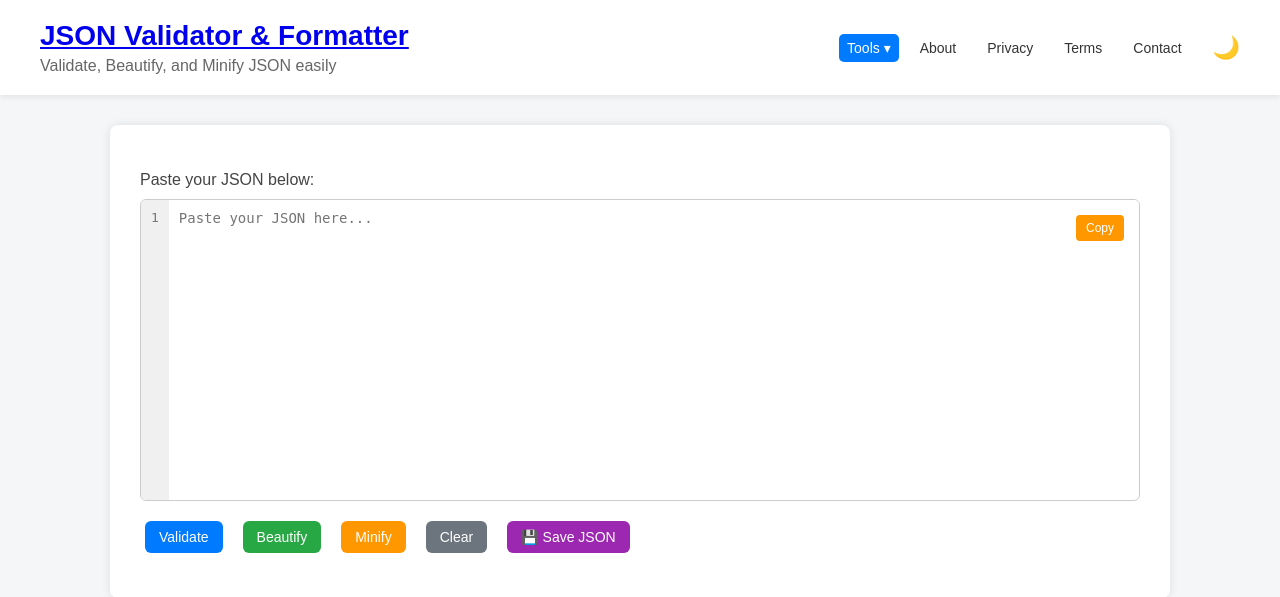
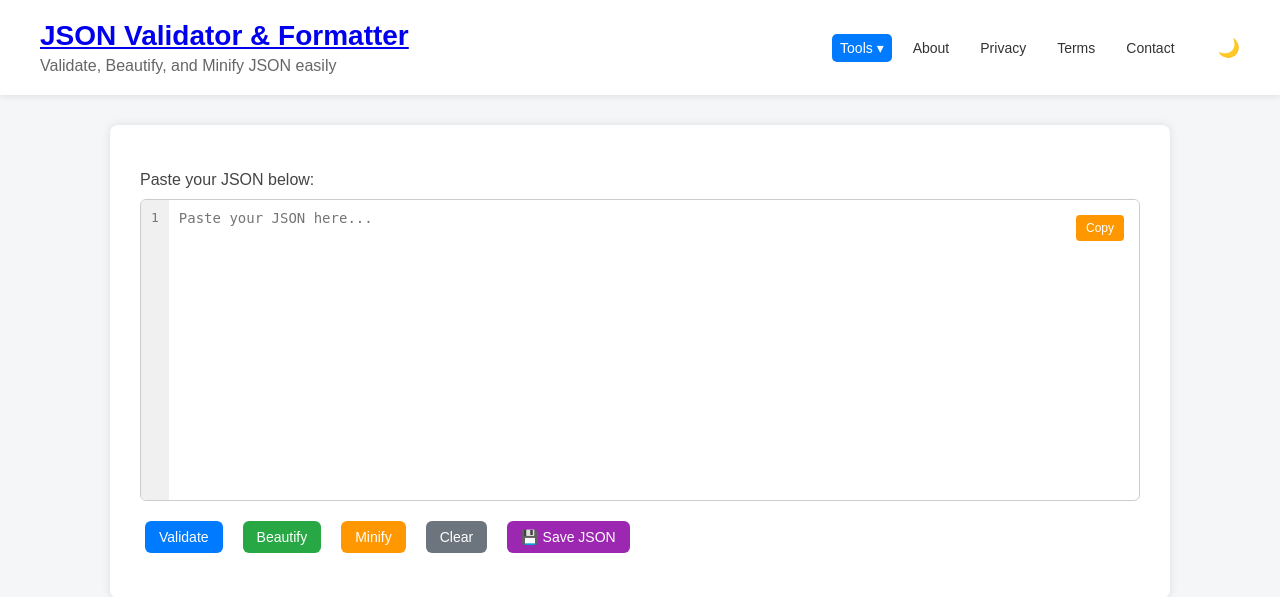
Before and after one commit to gtrreddy5/json_validator, a Flask app: page / in a window 1280 px wide. Shown: the top 597 px of the page. Run offline with Flask 3, Linux system fonts and the light colour scheme.

Commit message:
Update style.css

```diff
--- a/static/style.css
+++ b/static/style.css
@@ -550,3 +550,13 @@ body.dark .footer-inner p,
 body.dark .footer-links a {
     color: #bbb;
 }
+.theme-toggle {
+    cursor: pointer;
+    font-size: 18px;
+    margin-left: 12px;
+    user-select: none;
+}
+
+.theme-toggle:hover {
+    opacity: 0.8;
+}
```
